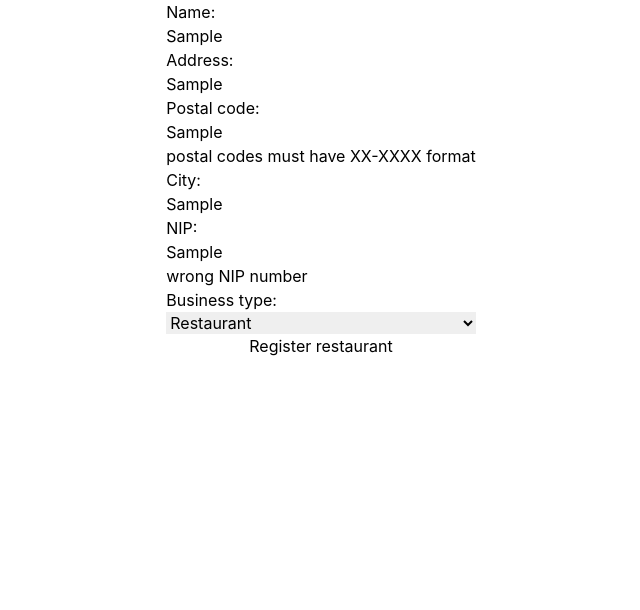
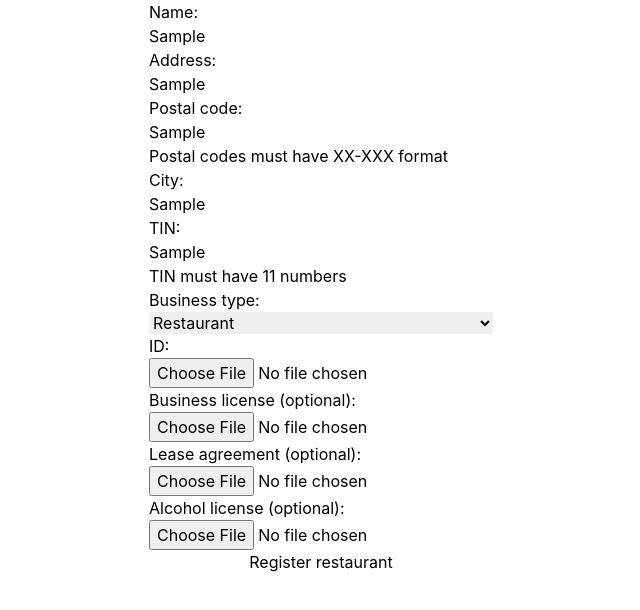
Before and after one commit to Reservant-inc/reservant-frontend, a React (Create React App) app: page /restaurant/register in a window 1280 px wide. Both pictures are taken after typing "Sample", "Sample", "Sample", "Sample", "Sample" into the empty fields and a click on the button "Register restaurant". Shown: the top 610 px of the page, without its empty margins (319-959 px from the left). Built offline with nearby package versions, Linux system fonts and the light colour scheme.

Commit message:
feat: new fields in restaurant register
Co-authored-by: Miriam Staśkiewicz <miriam@MacBook-Air-Miriam.local>

```diff
--- a/src/components/restaurant/register/RestaurantRegister.tsx
+++ b/src/components/restaurant/register/RestaurantRegister.tsx
@@ -10,28 +10,39 @@ const initialValues = {
   address: "",
   postalCode: "",
   city: "",
-  nip: "",
+  tin: "", //Taxpayer Identification Number
   businessType: "",
+  id: "",
+  alcoholLicense: "",
+  leaseAgreement: "",
+  businessLicense: ""
   //TODO - logo, files
 };
 
-// Set yup validation schema to validate defined fields and error messages
-const validationSchema = yup.object({
-  name: yup.string().required("name is required"),
-  address: yup.string().required("address is required"),
-  postalCode: yup
-    .string()
-    .matches(/^[0-9]{2}-[0-9]{3}$/, "postal codes must have XX-XXXX format"),
-  city: yup.string().required("city is required"),
-  nip: yup.string().matches(/^[0-9]{11}$/, "wrong NIP number"),
-  businessType: yup.string().required("you must choose business type"),
-});
 
 const RestaurantRegister = () => {
 
   const navigate = useNavigate();
 
-  const [t, i18n] = useTranslation("global")
+  const [t, i18n] = useTranslation("global");
+
+  // Set yup validation schema to validate defined fields and error messages
+const validationSchema = yup.object({
+  name: yup.string().required(t("errors.restaurant-register.name.required")),
+  address: yup.string().required(t("errors.restaurant-register.address.required")),
+  postalCode: yup
+    .string()
+    .matches(/^[0-9]{2}-[0-9]{3}$/, t("errors.restaurant-register.postalCode.matches"))
+    .required(t("errors.restaurant-register.postalCode.required")),
+  city: yup.string().required(t("errors.restaurant-register.city.required")),
+  tin: yup.string().matches(/^[0-9]{11}$/, t("errors.restaurant-register.tin.matches"))
+  .required(t("errors.restaurant-register.tin.required")),
+  businessType: yup.string().required(t("errors.restaurant-register.businessType.required")),
+  id: yup.string().required(t("errors.restaurant-register.id.required"))
+  /*
+  walidacja alcoholLicense leaseAgreement businessLicense nie wiem czy potrzebna
+  */
+});
 
   //template of a function responsible for sending data of user being registered
   const onSubmit = async (
@@ -103,9 +114,9 @@ const RestaurantRegister = () => {
               </div>
 
               <div className="form-control">
-                <label htmlFor="nip">NIP:</label>
-                <Field type="text" id="nip" name="nip" />
-                <ErrorMessage name="nip" component="div" />
+                <label htmlFor="tin">{t("restaurant-register.tin")}:</label>
+                <Field type="text" id="tin" name="tin" />
+                <ErrorMessage name="tin" component="div" />
               </div>
 
               <div className="form-control">
@@ -116,6 +127,27 @@ const RestaurantRegister = () => {
                   <option value="caffe">{t("restaurant-register.types.caffe")}</option>
                 </Field>
                 <ErrorMessage name="businessType" component="div" />
+              </div>
+
+              <div className="form-control">
+                <label htmlFor="id">{t("restaurant-register.id")}:</label>
+                <Field type="file" id="id" name="id"  accept=".png, .jpeg, .jpg"/>
+                <ErrorMessage name="id" component="div" />
+              </div>
+
+              <div className="form-control">
+                <label htmlFor="businessLicense">{t("restaurant-register.businessLicense")}:</label>
+                <Field type="file" businessLicense="businessLicense" name="businessLicense"  accept=".png, .jpeg, .jpg .pdf"/>
+              </div>
+
+              <div className="form-control">
+                <label htmlFor="leaseAgreement">{t("restaurant-register.leaseAgreement")}:</label>
+                <Field type="file" leaseAgreement="leaseAgreement" name="leaseAgreement"  accept=".png, .jpeg, .jpg .pdf"/>
+              </div>
+
+              <div className="form-control">
+                <label htmlFor="alcoholLicense">{t("restaurant-register.alcoholLicense")}:</label>
+                <Field type="file" alcoholLicense="alcoholLicense" name="alcoholLicense"  accept=".png, .jpeg, .jpg .pdf"/>
               </div>
 
               <button type="submit" disabled={!formik.isValid}>
--- a/src/translations/en/global.json
+++ b/src/translations/en/global.json
@@ -19,6 +19,11 @@
             "restaurant": "Restaurant",
             "caffe": "Caffe"
         },
+        "tin": "TIN",
+        "id": "ID",
+        "alcoholLicense": "Alcohol license (optional)",
+        "leaseAgreement": "Lease agreement (optional)",
+        "businessLicense": "Business license (optional)",
         "button": "Register restaurant"
     },
     "errors": {
@@ -59,7 +64,29 @@
             }
         },
         "restaurant-register": {
-
+            "name": {
+                "required": "Name is required"
+            },
+            "address": {
+                "required": "Address is required"
+            },
+            "postalCode": {
+                "matches": "Postal codes must have XX-XXX format",
+                "required": "Postal code is required"
+            },
+            "city": {
+                "required": "City is required"
+            },
+            "tin": {
+                "matches": "TIN must have 11 numbers",
+                "required": "TIN is required"
+            },
+            "businessType": {
+                "required": "You must choose business type"
+            },
+            "id": {
+                "required": "ID is required"
+            }
         }
     }
 }
--- a/src/translations/pl/global.json
+++ b/src/translations/pl/global.json
@@ -13,12 +13,17 @@
         "address": "Adres",
         "postalCode": "Kod pocztowy",
         "city": "Miasto",
-        "businessType": "Rodzaj biznesu",
+        "businessType": "Rodzaj działalności",
         "types": {
             "bar": "Bar",
             "restaurant": "Restauracja",
             "caffe": "Kawiarnia"
         },
+        "tin": "NIP",
+        "id": "Dowód osobisty",
+        "alcoholLicense": "Licencja na alkohol (opcjonalnie)",
+        "leaseAgreement": "Umowa najmu lokalu (opcjonalnie)",
+        "businessLicense": "Zgoda na prowadzenie działalności (opcjonalnie)",
         "button": "Zarejestruj restaurację"
     },
     "errors": {
@@ -59,7 +64,29 @@
             }
         },
         "restaurant-register": {
-
+            "name": {
+                "required": "Nazwa jest wymagana"
+            },
+            "address": {
+                "required": "Adres jest wymagany"
+            },
+            "postalCode": {
+                "matches": "Kod pocztowy musi mieć format XX-XXX",
+                "required": "Kod pocztowy jest wymagany"
+            },
+            "city": {
+                "required": "Miasto jest wymagane"
+            },
+            "tin": {
+                "matches": "NIP musi mieć 11 cyfr",
+                "required": "NIP jest wymagany"
+            },
+            "businessType": {
+                "required": "Musisz wybrać rodzaj działalności"
+            },
+            "id": {
+                "required": "Dowód osobisty jest wymagany"
+            }
         }
     }
 }
```
Also changed, not shown: 1 other file (tests, documents, lock files or other folders).
